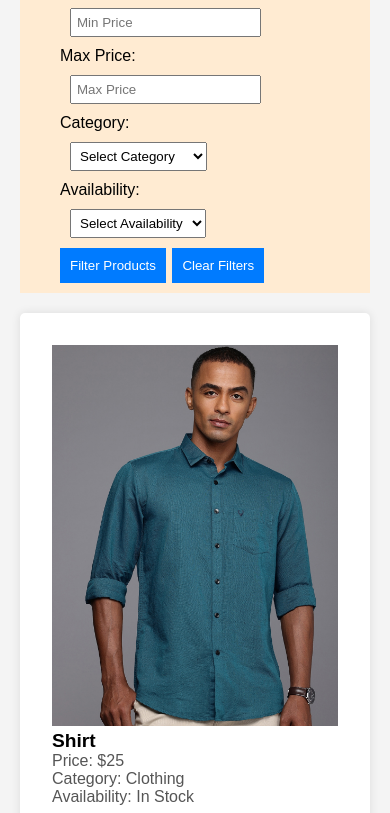
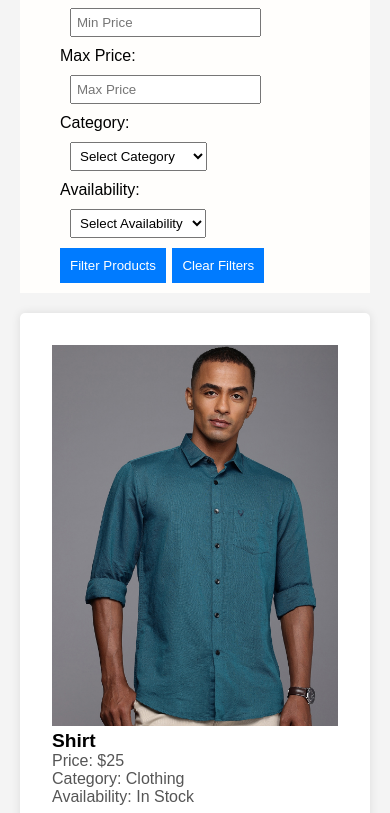
Before and after one commit to Abhishek-frontend-dev/product-filter, a plain HTML site: page index.html in a window 390 px wide. Shown: the part 93-906 px from the top of the page. Drawn offline with Linux system fonts and the light colour scheme.

Commit message:
color changes

```diff
--- a/style.css
+++ b/style.css
@@ -73,7 +73,7 @@ button:hover {
   .filters{
     display: block;
     flex-direction: column;
-    background-color: rgb(255, 235, 210);
+    background-color: rgb(255, 254, 252);
     padding: 16px 40px 10px ;
   }
     #productList{
```
